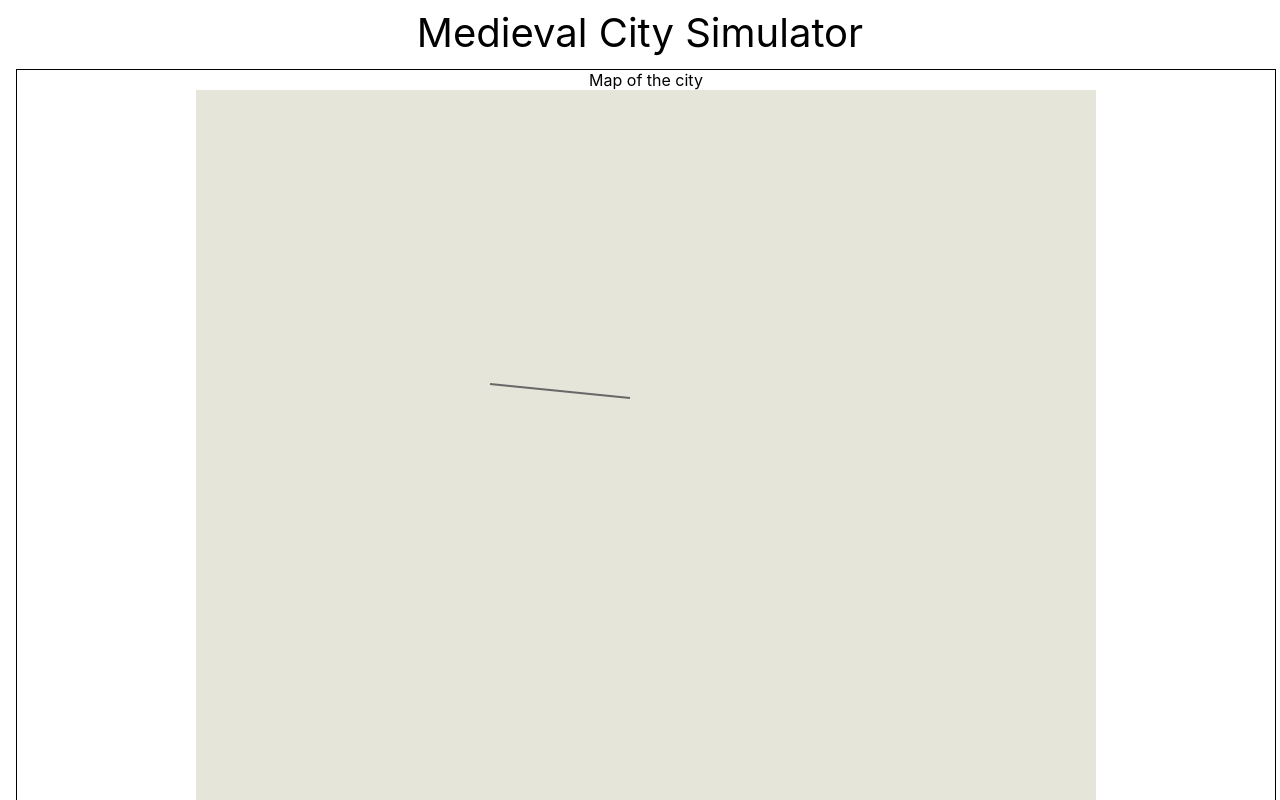
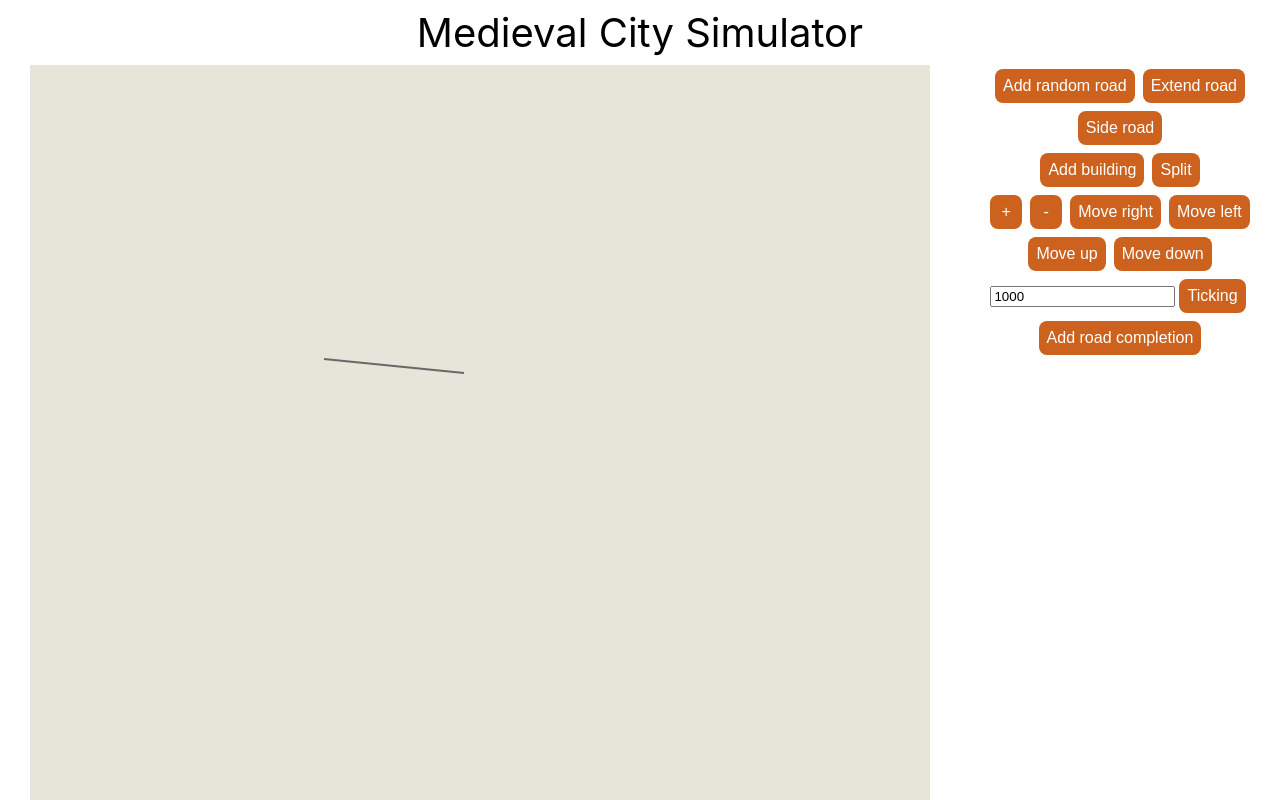
Before and after one commit to Skokus/CityGen, a React (Create React App) app in the folder citygenerator/: page / in a window 1280 px wide. Shown: the top 800 px of the page. Built offline with nearby package versions, Linux system fonts and the light colour scheme.

Commit message:
UI style changes

```diff
--- /dev/null
+++ b/citygenerator/src/citymap/components/CityPanel.css
@@ -0,0 +1,33 @@
+.container{
+    display: flex;
+    width: 100%;
+}
+
+.mainpanel{
+    flex: 3;
+}
+
+.sidepanel{
+    flex: 1;
+}
+
+button{
+    background-color: #cc621e;
+    border: none;
+    color: white;
+    padding: 8px;
+    text-align: center;
+    text-decoration: none;
+    display: inline-block;
+    font-size: 16px;
+    margin: 4px;
+    cursor: pointer;
+    border-radius: 8px;
+    min-width: 32px;
+    transition-duration: 0.5s;
+}
+
+button:hover{
+    background-color: #913802;
+    transition-duration: 0.5s;
+}
--- a/citygenerator/src/citymap/components/CityPanel.tsx
+++ b/citygenerator/src/citymap/components/CityPanel.tsx
@@ -1,19 +1,19 @@
 import {useEffect, useState} from "react";
 import City from "../models/City";
 import CityMap from "./CityMap";
-import GridCity from "../models/squaregridcity/GridCity";
+import "./CityPanel.css"
 
 function CityPanel() {
 
-    const maxRoadLength = 100;
-    const minRoadLength = 90;
-    const maxBuildingSize = 10;
-    const minBuildingSize = 7;
-    const maxBuildingDistanceFromRoad = 10;
-    const minBuildingDistanceFromRoad = 10;
+    const [maxRoadLength, setMaxRoadLength] = useState(100);
+    const [minRoadLength, setMinRoadLength] = useState(90);
+    const [maxBuildingSize, setMaxBuildingSize] = useState(10);
+    const [minBuildingSize, setMinBuildingSize] = useState(7);
+    const [maxBuildingDistanceFromRoad, setMaxBuildingDistanceFromRoad] = useState(10);
+    const [minBuildingDistanceFromRoad, setMinBuildingDistanceFromRoad] = useState(10);
+    const [seed, setSeed] = useState(0);
 
     const [city, setCity] = useState(City.getExampleCity());
-    const [gridCity, setGridCity] = useState(GridCity.initiateCity(20, 40, 1554466132));
     const [counter, setCounter] = useState(0);
     const [zoomScale, setZoomScale] = useState(1.4);
     const [xOffset, setXOffset] = useState(10);
@@ -91,9 +91,11 @@
     }
 
     return (
-        <div>
-            <div>Map of the city</div>
+        <div className="container">
+            <div className="mainpanel">
                 <CityMap zoomScale={zoomScale} city={city} xOffSet={xOffset} yOffSet={yOffset}/>
+            </div>
+            <div className="sidepanel">
                 <button onClick={() => {
                     addNewRoad()
                 }}>Add random road
@@ -106,6 +108,7 @@
                     addCrossroadRoad()
                 }}>Side road
                 </button>
+                <br/>
                 <button onClick={() => {
                     addBuilding()
                 }}>Add building
@@ -151,6 +154,7 @@
                 }}>Add road completion
                 </button>
             </div>
+        </div>
     );
 }
 
--- a/citygenerator/src/home/HomePage.css
+++ b/citygenerator/src/home/HomePage.css
@@ -2,22 +2,3 @@
   font-size: 40px;
   margin: 8px;
 }
-
-.container{
-  display: flex;
-  width: 100%;
-}
-
-.mainpanel{
-  flex: 3;
-  border: 1px solid black;
-  margin: 4px;
-  margin-left: 16px;
-}
-
-.sidepanel{
-  flex: 1;
-  border: 1px solid black;
-  margin: 4px;
-  margin-right: 16px;
-}
--- a/citygenerator/src/home/HomePage.tsx
+++ b/citygenerator/src/home/HomePage.tsx
@@ -1,8 +1,4 @@
-import WorldEventPanel from "../worldevent/components/WorldEventPanel";
-import WorldEvent from "../worldevent/models/WorldEvent";
 import "./HomePage.css"
-import CityMap from "../citymap/components/CityMap";
-import City from "../citymap/models/City";
 import CityPanel from "../citymap/components/CityPanel";
 
 
@@ -11,11 +7,7 @@
   return (
     <div>
       <div className="title">Medieval City Simulator</div>
-      <div className="container">
-        <div className="mainpanel">
-          <CityPanel/>
-        </div>
-      </div>
+      <CityPanel/>
     </div>
   );
 }
```
Lines whose indentation alone changed are shown as unchanged.
